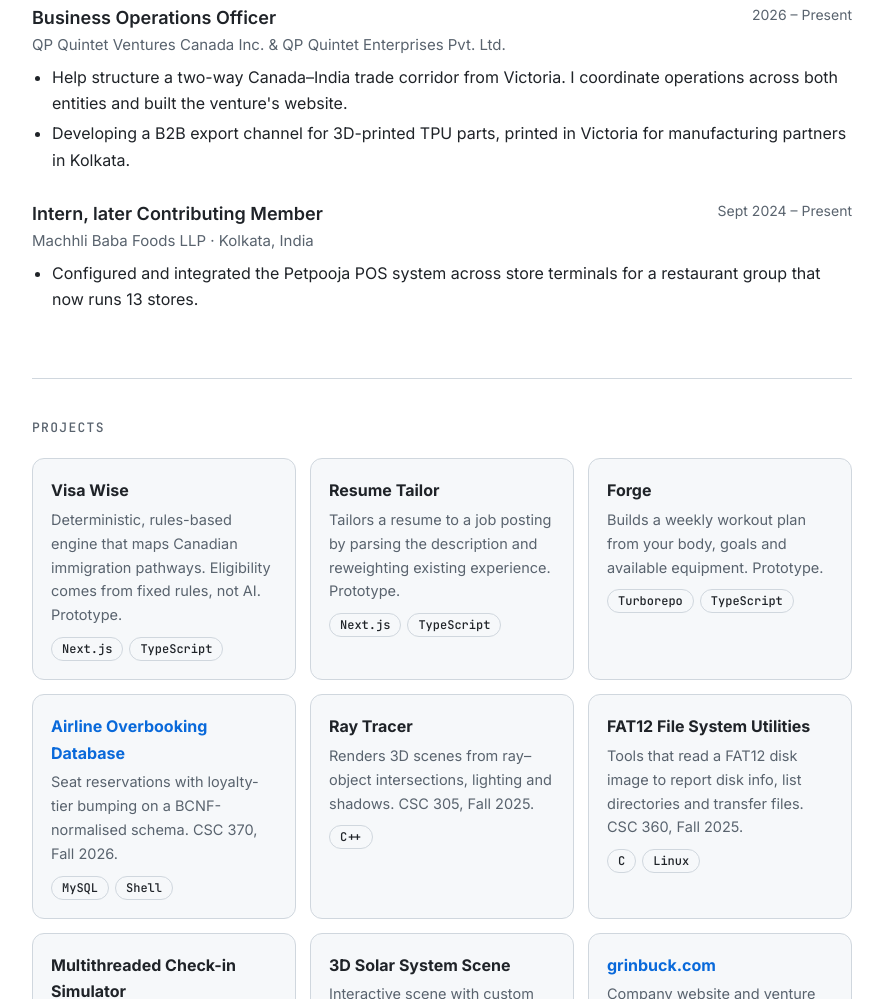
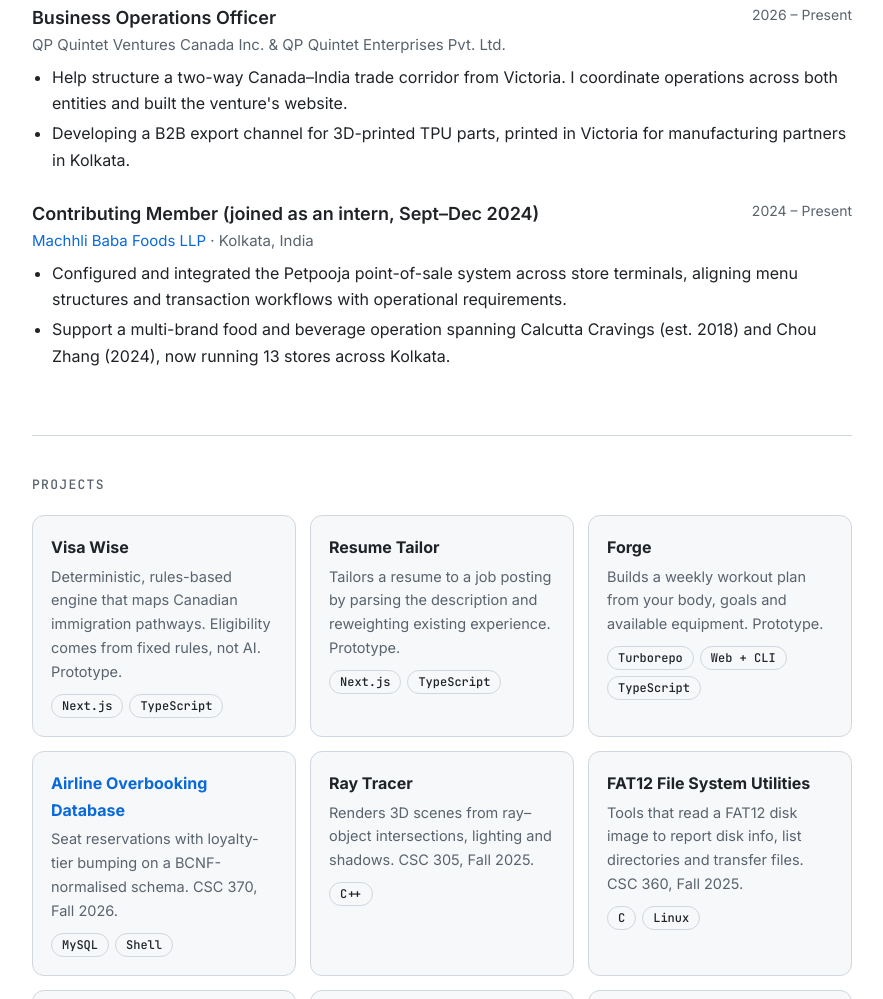
Before and after one commit to Zoriyonz/Zoriyonz.github.io, a plain HTML site: page index.html in a window 1280 px wide. Shown: the part 744-1743 px from the top of the page, without its empty margins (198-1081 px from the left). Drawn offline with Linux system fonts and the light colour scheme.

Commit message:
docs: expand Machhli Baba Foods experience
Matches the resume: contributing member since 2024 after a Sept-Dec 2024 internship, Petpooja POS setup, and the Calcutta Cravings and Chou Zhang brands across 13 Kolkata stores. Forge card now notes the web app and CLI.

Co-Authored-By: Claude Sonnet 5.5 <noreply@anthropic.com>
Claude-Session: https://claude.ai/code/session_015cVxPjAvEQXKZMgJoPJfvs

```diff
--- a/index.html
+++ b/index.html
@@ -74,15 +74,18 @@ footer{padding:36px 0 56px;border-top:1px solid var(--line);color:var(--muted);f
     </ul>
   </div>
   <div class="item">
-    <div class="row"><h3>Intern, later Contributing Member</h3><span class="date">Sept 2024 – Present</span></div>
-    <div class="org">Machhli Baba Foods LLP · Kolkata, India</div>
-    <ul><li>Configured and integrated the Petpooja POS system across store terminals for a restaurant group that now runs 13 stores.</li></ul>
+    <div class="row"><h3>Contributing Member (joined as an intern, Sept–Dec 2024)</h3><span class="date">2024 – Present</span></div>
+    <div class="org"><a href="https://machhlibabafries.com">Machhli Baba Foods LLP</a> · Kolkata, India</div>
+    <ul>
+      <li>Configured and integrated the Petpooja point-of-sale system across store terminals, aligning menu structures and transaction workflows with operational requirements.</li>
+      <li>Support a multi-brand food and beverage operation spanning Calcutta Cravings (est. 2018) and Chou Zhang (2024), now running 13 stores across Kolkata.</li>
+    </ul>
   </div>
 </section>
 
 <section>
   <h2>Projects</h2>
-  <div class="grid"><div class="card"><h3>Visa Wise</h3><p>Deterministic, rules-based engine that maps Canadian immigration pathways. Eligibility comes from fixed rules, not AI. Prototype.</p><div class="chips"><span class="chip">Next.js</span><span class="chip">TypeScript</span></div></div><div class="card"><h3>Resume Tailor</h3><p>Tailors a resume to a job posting by parsing the description and reweighting existing experience. Prototype.</p><div class="chips"><span class="chip">Next.js</span><span class="chip">TypeScript</span></div></div><div class="card"><h3>Forge</h3><p>Builds a weekly workout plan from your body, goals and available equipment. Prototype.</p><div class="chips"><span class="chip">Turborepo</span><span class="chip">TypeScript</span></div></div>
+  <div class="grid"><div class="card"><h3>Visa Wise</h3><p>Deterministic, rules-based engine that maps Canadian immigration pathways. Eligibility comes from fixed rules, not AI. Prototype.</p><div class="chips"><span class="chip">Next.js</span><span class="chip">TypeScript</span></div></div><div class="card"><h3>Resume Tailor</h3><p>Tailors a resume to a job posting by parsing the description and reweighting existing experience. Prototype.</p><div class="chips"><span class="chip">Next.js</span><span class="chip">TypeScript</span></div></div><div class="card"><h3>Forge</h3><p>Builds a weekly workout plan from your body, goals and available equipment. Prototype.</p><div class="chips"><span class="chip">Turborepo</span><span class="chip">Web + CLI</span><span class="chip">TypeScript</span></div></div>
     <div class="card"><h3><a href="https://github.com/Zoriyonz/csc370-airline-overbooking">Airline Overbooking Database</a></h3><p>Seat reservations with loyalty-tier bumping on a BCNF-normalised schema. CSC 370, Fall 2026.</p><div class="chips"><span class="chip">MySQL</span><span class="chip">Shell</span></div></div>
     <div class="card"><h3>Ray Tracer</h3><p>Renders 3D scenes from ray–object intersections, lighting and shadows. CSC 305, Fall 2025.</p><div class="chips"><span class="chip">C++</span></div></div>
     <div class="card"><h3>FAT12 File System Utilities</h3><p>Tools that read a FAT12 disk image to report disk info, list directories and transfer files. CSC 360, Fall 2025.</p><div class="chips"><span class="chip">C</span><span class="chip">Linux</span></div></div>
```
